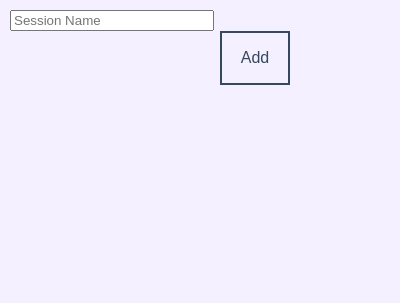
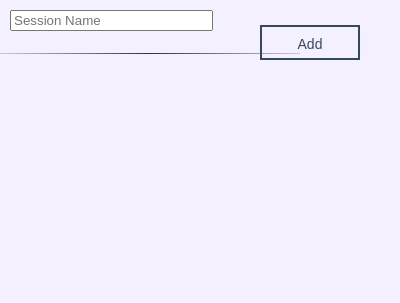
Before and after one commit to Erick2206/Window_Session_Saver, a browser extension: page src/popup/save_extension.html in a window 400 px wide. Drawn offline with Linux system fonts and the light colour scheme.

Commit message:
Bug fixes

```diff
--- a/src/popup/save_extension.html
+++ b/src/popup/save_extension.html
@@ -10,15 +10,18 @@
 
 <body>
     <div class="container">
+      <div class="topArea">
         <div class="upperBar">
             <input type="text" id="textBox" placeholder="Session Name" name="fname" >
 <!--            <button  class="bttn-dark" id="bttn"></button> -->
-            <div class="button-7">
-            <div class="eff-7"></div>
-            <a href="#"> Add </a>
-            </div>
         </div>
 
+        <div class="button-7">
+          <div class="eff-7"></div>
+            <a href="#" class="bttn"> Add </a>
+        </div>
+      </div>
+        <hr>
         <div class="popup-content">
             <ul id="list">
 
--- a/src/popup/web.css
+++ b/src/popup/web.css
@@ -9,18 +9,33 @@ body {
 .container{
 	width:300px;
 	height:300px;
+  display: inline-block;
+}
+
+.topArea{
+  height: 15%;
+}
+
+hr{
+border: 0;
+height: 1px;
+background: #333;
+background-image: -webkit-linear-gradient(left, #ccc, #333, #ccc);
+background-image: -moz-linear-gradient(left, #ccc, #333, #ccc);
+background-image: -ms-linear-gradient(left, #ccc, #333, #ccc);
+background-image: -o-linear-gradient(left, #ccc, #333, #ccc);
 }
 
 .upperBar{
-/*	width: 65%; */
+	width: 65%;
 	padding: 10px 10px;
 	margin: 0 auto;
-/*	float:left; */
-/*	display: inline-block; */
+	float:left;
+	display: inline;
 }
 
 #textBox{
-	width: 70%;
+	width: 100%;
   margin: 0 auto;
 /*	display: inline-block; */
 }
@@ -86,32 +101,33 @@ body {
 
 /* Source: https://codepen.io/Eliteware/pen/azZEeO */
 .button-7{
-  width:25%;
-  height:7%;
+  width:100px;
+  height:35px;
   border:2px solid #34495e;
-  float:right;
   text-align:center;
   cursor:pointer;
-  position:relative;
+  position:absolute;
+  top: 3%;
+  left: 65%;
   box-sizing:border-box;
   overflow:hidden;
-  margin:0 0 40px 50px;
+  margin:10 0 40px 50px;
 }
 
 .button-7 a{
   font-family:arial;
-  font-size:16px;
+  font-size:14px;
   color:#34495e;
   text-decoration:none;
-  line-height:50px;
+  line-height:35px;
   transition:all .5s ease;
   z-index:2;
   position:relative;
 }
 
 .eff-7{
-  width:140px;
-  height:50px;
+  width:100px;
+  height:35px;
   border:0px solid #34495e;
   position:absolute;
   transition:all .5s ease;
--- a/src/save.js
+++ b/src/save.js
@@ -106,7 +106,7 @@ function main(){
 	updateList()
 }
 
-document.querySelector('#bttn').addEventListener('click',main)
+document.querySelector('.bttn').addEventListener('click',main)
 
 // Get the input field
 var input = document.getElementById("textBox");
```
